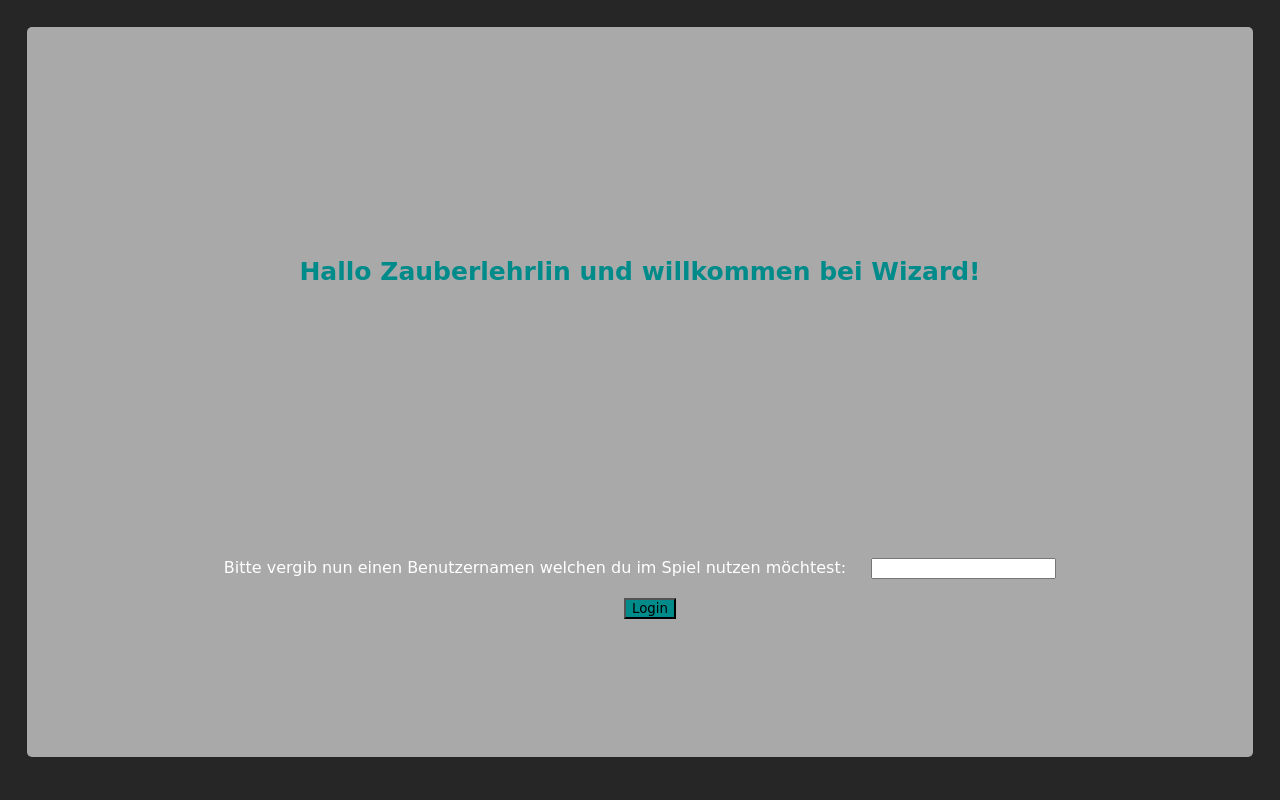
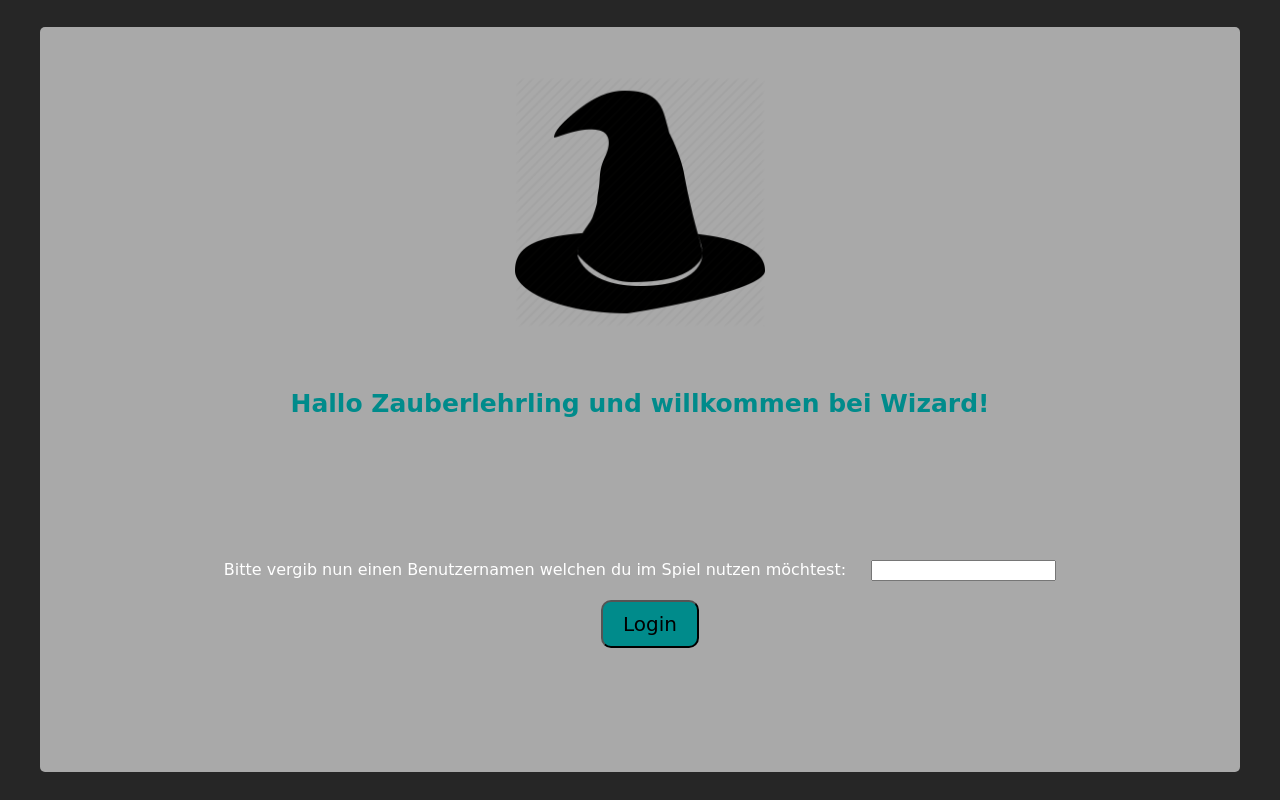
Before and after one commit to paraRhyme/webEngineering, a website: page public/index.html in a window 1280 px wide. Drawn offline with nearby package versions, Linux system fonts and the light colour scheme; no server answers; a web font is replaced by a local one.

Commit message:
13.01.18 - 17:30

```diff
--- a/public/JavaScriptFiles/core.js
+++ b/public/JavaScriptFiles/core.js
@@ -49,7 +49,7 @@ $(function(){
         $playground.empty();
         $playground.append('<div id="RoomChooserArea">')
         if(data.length == 0){
-            $playground.append('Keine Räume gefunden.'); //TODO: Anzeige sollte mittig sein
+            $playground.append('<h4 style="padding-top:200px text-align:center">Keine Räume gefunden.</h4>');
         }else{
             //TODO: Auflistung der Räume in der GUI
             for(var i = 0; i < data.length; i++){
@@ -61,7 +61,7 @@ $(function(){
             '<input id="roomName">' +
             '<input type="submit" value="Raum erstellen" class="button">' +
             '</form>' +
-            '</div>'); //TODO: Button muss noch mittig
+            '</div>');  //TODO: Button muss noch mittig
 
         var $createRoomForm = $('#createRoomForm');
         $createRoomForm.submit(function(){
@@ -93,15 +93,18 @@ function getRooms(){
     console.log("OnClick ausgeführt");
     socket.emit('get Rooms');
 }
-/* bisschen Scheiß von Richard */
+
 function clickSpielregeln(){
-        alert ("Leider fehlen hier noch die Spielregeln, versuche sie doch bitte über eine Suche bei Google zu finden! (;");
+    console.log("OnClick ausgeführt");
+    alert ("Leider fehlen hier noch die Spielregeln, versuche sie doch bitte über eine Suche bei Google zu finden!");
 }
 
 function clickMeinProfil(){
-        alert ("Leider fehlt hier noch die Integration deines Profils..");
+    console.log("OnClick ausgeführt");
+    alert ("Leider fehlt hier noch die Integration deines Profils..");
 }
 
 function clickOnlineshop(){
-        alert ("Leider fehlt hier noch der Onlineshop, demnächst kannst du hier für Ingame-Währung neue Designs für deine Spielkarten erwerben!");
+    console.log("OnClick ausgeführt");
+    alert ("Leider fehlt hier noch der Onlineshop, demnächst kannst du hier für Ingame-Währung neue Designs für deine Spielkarten erwerben!");
 }
--- a/public/Styles/indexStyle.css
+++ b/public/Styles/indexStyle.css
@@ -119,19 +119,12 @@ body {
 /* LOGIN STYLING */
 
 #LoginDiv {
-    width: 100%;
-    height: 97%;
+    width: 95%;
+    height: 95%;
+    background-color: darkgrey;
     margin: 0 auto;
     text-align: center;
     display: 1;
-}
-
-#userFormArea {
-    width: 97%;
-    height: 96%;
-    background-color: darkgrey;
-    margin: 0 auto;
-    text-align: center;
 }
 
  #userForm {
--- a/public/Styles/jsStyle.css
+++ b/public/Styles/jsStyle.css
@@ -2,10 +2,10 @@
     text-align: center;
     background: darkcyan;
     font-family: Joti One, cursive;
+    font-size: 20px;
     margin-left: 20px;
-    /* padding: 10px 20px 10px 20px;
     border-radius: 10px;
-    border-width: 0px; */
+    padding: 10 20 10 20;
 }
 
 .button:hover {
@@ -14,7 +14,12 @@
 }
 
 #RoomChooserAreaCreate {
+    height: 100%;
+    width: 100%;
     text-align:center;
-    /* position: absolute;
-    bottom: 0; */
+    bottom: 0;
 }
+
+#createRoomForm {
+    text-align:center;
+}
--- a/public/index.html
+++ b/public/index.html
@@ -20,14 +20,13 @@
         <!-- LOGIN ---------------------------------------------------------------->
 
     <div id="LoginDiv">
-        <div id="userFormArea">
             <form id="userForm">
-                <h5 style="color:darkcyan">Hallo Zauberlehrlin und willkommen bei Wizard!</h5>
+                <img src="Images/icon.png" width="250" height="250" style="padding-top:50px" alt="wizard hat">
+                <h5 style="color:darkcyan; padding-top:20px; padding-bottom:100px">Hallo Zauberlehrling und willkommen bei Wizard!</h5>
                 <label style="padding-right:20px">Bitte vergib nun einen Benutzernamen welchen du im Spiel nutzen möchtest:</label>
                 <input id="username"></input> </br> </br>
                 <input class="button" type="submit" value="Login" />
             </form>
-        </div>
     </div>
 
         <!-- START WEBSITE --------------------------------------------------------->
```
